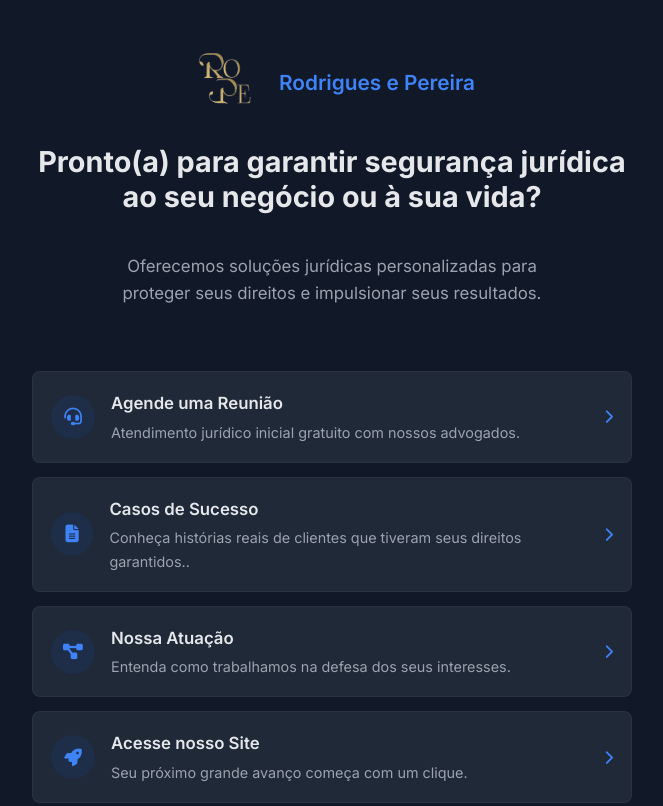
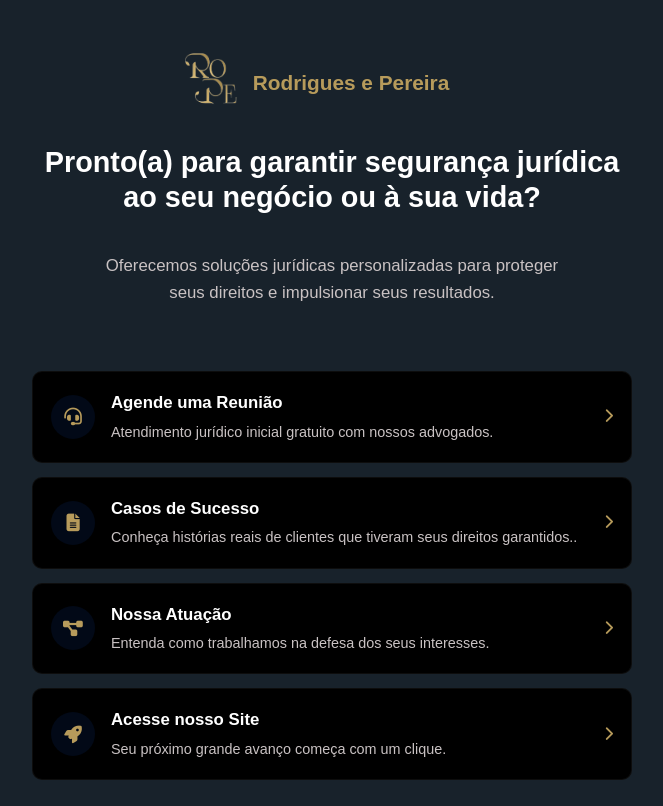
Before and after one commit to sweeduardacavalcante/ropelinks, a plain HTML site: page index.html in a window 1280 px wide. Shown: the top 806 px of the page, without its empty margins (308-971 px from the left). Drawn offline with Linux system fonts and the light colour scheme.

Commit message:
Update style.css

```diff
--- a/style.css
+++ b/style.css
@@ -1,16 +1,15 @@
-/* styles.css */
 :root {
-    --primary-color: #1a56db;
-    --primary-dark: #133fa3;
-    --primary-light: #3f83f8;
-    --text-color: #e5e7eb;
-    --text-light: #9ca3af;
-    --bg-color: #111827;
-    --card-bg: #1f2937;
-    --card-hover: #374151;
-    --border-radius: 8px;
-    --box-shadow: 0 4px 6px rgba(0, 0, 0, 0.3);
-    --transition: all 0.3s cubic-bezier(0.25, 0.8, 0.25, 1);
+    --primary-color: #506b8f;       /* Azul acinzentado */
+    --primary-dark: #18222b;        /* Azul escuro */
+    --primary-light: #b79b5b;       /* Dourado suave */
+    --text-color: #ffffff;          /* Texto principal em branco */
+    --text-light: #c9c2c3;          /* Texto secundário em cinza claro */
+    --bg-color: #18222b;            /* Fundo azul escuro */
+    --card-bg: #000000;             /* Card preto */
+    --card-hover: #506b8f;          /* Hover em azul acinzentado */
+    --border-radius: 10px;
+    --box-shadow: 0 4px 12px rgba(0, 0, 0, 0.3);
+    --transition: all 0.3s ease-in-out;
 }
 
 * {
@@ -20,7 +19,7 @@
 }
 
 body {
-    font-family: 'Inter', sans-serif;
+    font-family: 'Poppins', sans-serif;
     color: var(--text-color);
     background-color: var(--bg-color);
     line-height: 1.6;
@@ -43,17 +42,18 @@ header {
     display: flex;
     align-items: center;
     justify-content: center;
-    gap: 12px;
+    gap: 0px;
     margin-bottom: 1.5rem;
     font-weight: 600;
     font-size: 1.3rem;
     color: var(--primary-light);
 }
 
-.logo svg {
+.logo img {
     width: 28px;
-    height: 28px;
+    height: 25px;
     fill: currentColor;
+    margin-left: -40px;
 }
 
 h1 {
@@ -61,6 +61,7 @@ h1 {
     font-weight: 700;
     margin-bottom: 0.75rem;
     line-height: 1.2;
+    color: var(--text-color);
 }
 
 .subtitle {
@@ -230,7 +231,6 @@ footer.visible {
     opacity: 0.7;
 }
 
-/* Modal Styles */
 .modal {
     display: none;
     position: fixed;
@@ -317,9 +317,8 @@ footer.visible {
 .form-group select:focus {
     outline: none;
     border-color: var(--primary-color);
-    box-shadow: 0 0 0 3px rgba(26, 86, 219, 0.2);
+    box-shadow: 0 0 0 2px rgba(80, 107, 143, 0.3);
 }
-
 .modal-content button[type="submit"] {
     width: 100%;
     background-color: var(--primary-color);
```
